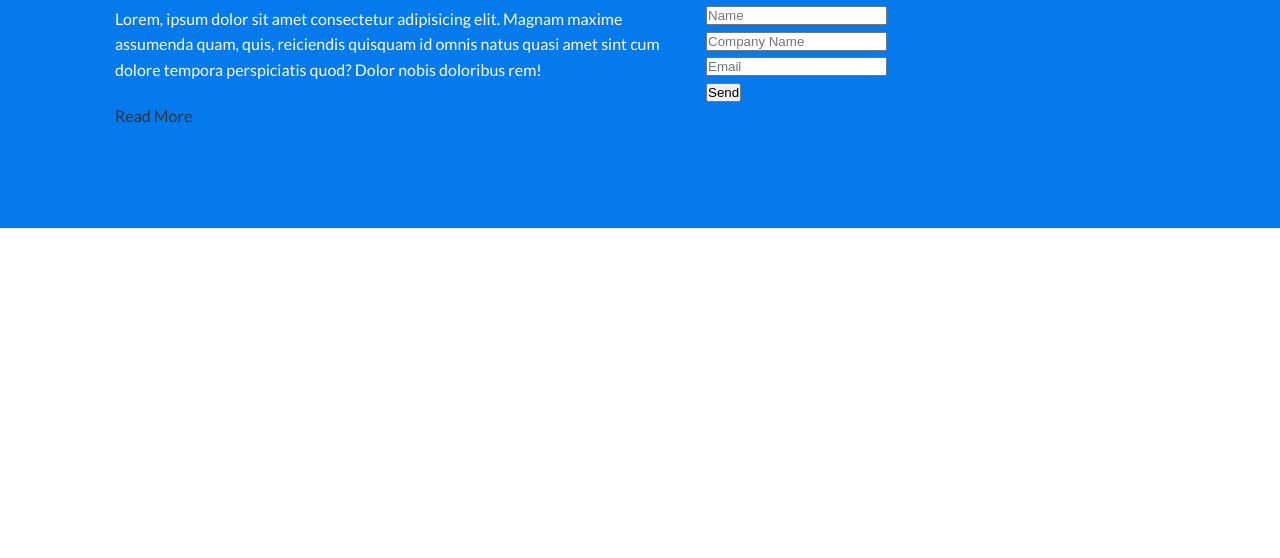
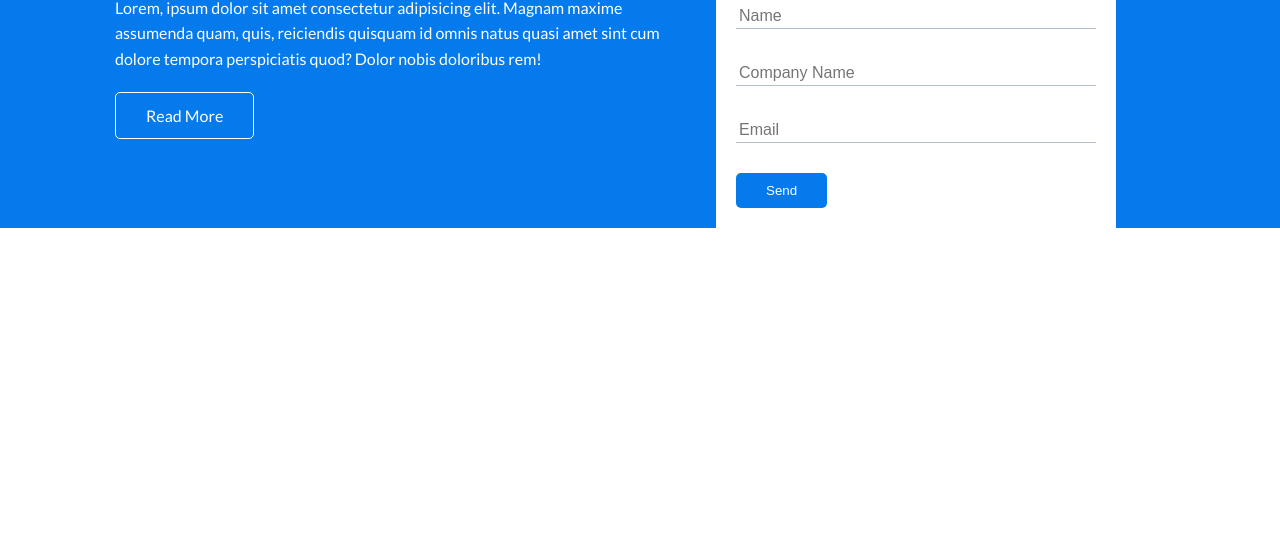
Before and after one commit to Jhethaar/Lokuri, a plain HTML site: page index.html in a window 1280 px wide. Shown: the part 242-800 px from the top of the page. Drawn offline with Linux system fonts and the light colour scheme.

Commit message:
Card, form, and btn css

```diff
--- a/css/style.css
+++ b/css/style.css
@@ -82,8 +82,35 @@ img {
 }
 
 .showcase .grid {
+  overflow: visible;
   grid-template-columns: 55% 45%;
   gap: 30px;
+}
+
+.showcase-form {
+  position: relative;
+  top: 60px;
+  height: 350px;
+  width: 400px;
+  padding: 40px;
+  z-index: 100;
+}
+
+.showcase-form .form-control {
+  margin: 30px 0;
+}
+
+.showcase-form input[type="text"],
+.showcase-form input[type="email"] {
+  border: 0;
+  border-bottom: 1px solid #b4becb;
+  width: 100%;
+  padding: 3px;
+  font-size: 16px;
+}
+
+.showcase-form input:focus {
+  outline: none;
 }
 
 /* Utilities */
@@ -92,6 +119,34 @@ img {
   margin: 0 auto;
   overflow: auto;
   padding: 0 40px;
+}
+
+.card {
+  background-color: #ffffff;
+  border-radius: 10px;
+  box-shadow: 0 3px 10px rgba(o, 0, 0, 0.2);
+  padding: 20px;
+  margin: 10px;
+  color: #333333;
+}
+
+.btn {
+  display: inline-block;
+  padding: 10px 30px;
+  cursor: pointer;
+  background-color: var(--primary-color);
+  color: #ffffff;
+  border: none;
+  border-radius: 5px;
+}
+
+.btn-outline {
+  background-color: transparent;
+  border: 1px #ffffff solid;
+}
+
+.btn:hover {
+  transform: scale(0.95);
 }
 
 .flex {
```
